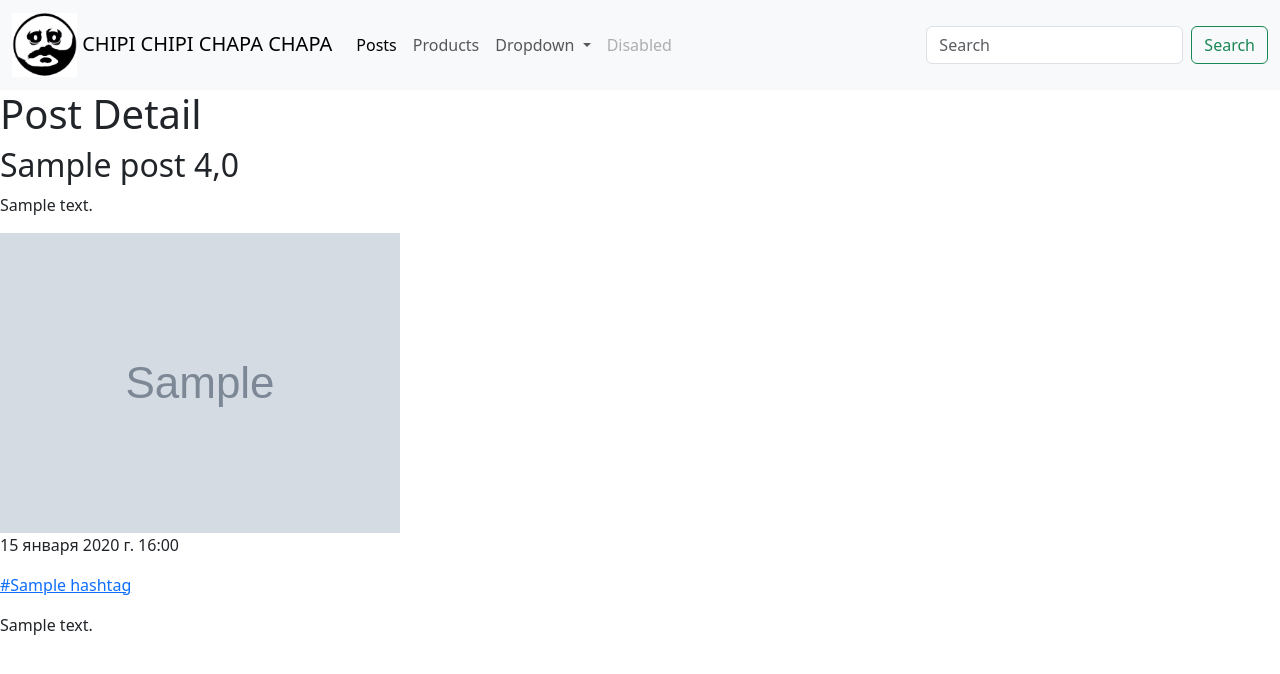
After one commit to MapcTheSpear/YOUCANTHURTMEJACK, a Django app: page /posts/1/ in a window 1280 px wide. The commit adds this page. Shown: the top 674 px of the page. Run offline with Django 4.2, Linux system fonts and the light colour scheme; tables that the repository leaves empty hold one stand-in row (values such as "Sample post"); grey boxes marked "Sample" are stand-in pictures.

Commit message:
HW#4, lesson#4

```diff
--- a/blog/urls.py
+++ b/blog/urls.py
@@ -4,10 +4,12 @@ urls.py - файл маршрутизатор для Django
 from django.contrib import admin
 from django.urls import path
 from django.urls import reverse
+from django.conf.urls.static import static
+from django.conf import settings
 
 from post.views import (main_view, current_date_view, goodbye_view,
                         post_list_view, products_view, hashtag_list_view,
-                        category_list_view,)
+                        category_list_view, post_detail_view, product_detail_view)
 
 urlpatterns = [
     path('admin/', admin.site.urls),
@@ -17,5 +19,8 @@ urlpatterns = [
     path('posts/', post_list_view),
     path('products/', products_view),
     path('hashtags/', hashtag_list_view),
-    path('category/', category_list_view)
+    path('category/', category_list_view),
+    path('posts/<int:post_id>/', post_detail_view),
+    path('products/<int:product_id>/', product_detail_view)
 ]
+urlpatterns += static(settings.MEDIA_URL, document_root=settings.MEDIA_ROOT)
--- a/post/admin.py
+++ b/post/admin.py
@@ -3,8 +3,9 @@ admin.py - для настроек административного сайта
 """
 
 from django.contrib import admin
+
 from post.models import (Post, Products, Comments,
-                         Hashtag, Category)
+                         Hashtag, Category, Reveiew)
 
 @admin.register(Post)
 class PostAdmin(admin.ModelAdmin):
@@ -18,3 +19,4 @@ admin.site.register(Products)
 admin.site.register(Comments)
 admin.site.register(Hashtag)
 admin.site.register(Category)
+admin.site.register(Reveiew)
--- a/post/models.py
+++ b/post/models.py
@@ -78,7 +78,7 @@ class Category(BaseModel):
 
 
 class Products(BaseModel):
-    image = models.ImageField(upload_to='posts/media', null=True, blank=False)
+    image = models.ImageField(upload_to='posts/', null=True, blank=False)
     title = models.CharField(max_length=100)
     description = models.TextField(null=True, blank=True)
     price = models.FloatField(default=0)
@@ -132,3 +132,21 @@ class Comments(BaseModel):
         db_table = 'comments'
         verbose_name = 'Комментарий'
         verbose_name_plural = 'Комментарии'
+
+
+class Reveiew(BaseModel):
+    product = models.ForeignKey(
+        "post.Products",
+        on_delete=models.CASCADE,
+        verbose_name='Продукт',
+        related_name='reviews'
+    )
+    text = models.TextField(null=True, blank=True)
+
+    def __str__(self):
+        return f'{self.text}'
+
+    class Meta:
+        db_table = 'reviews'
+        verbose_name = 'Отзыв'
+        verbose_name_plural = 'Отзывы'
--- a/post/views.py
+++ b/post/views.py
@@ -34,6 +34,23 @@ def post_list_view(request):
         return render(request, 'post/list.html', context=context)
 
 
+def post_detail_view(request, post_id):
+    if request.method == "GET":
+        try:
+            post = Post.objects.get(id=post_id)
+        except Post.DoesNotExist:
+            return HttpResponse('404 not found')
+
+        context = {
+            'post': post
+        }
+        return render(
+            request,
+            'post/detail.html',
+            context=context
+        )
+
+
 def hashtag_list_view(reqeust):
     if reqeust.method == 'GET':
         hashtags = Hashtag.objects.all()
@@ -57,6 +74,23 @@ def products_view(request):
         return render(request, 'product/products.html', context=context)
 
 
+def product_detail_view(request, product_id):
+    if request.method == 'GET':
+        try:
+            product = Products.objects.get(id=product_id)
+        except Products.DoesNotExist:
+            return HttpResponse('404 not found')
+
+        context = {
+            'product': product
+        }
+        return render(
+            request,
+            'product/detail.html',
+            context=context
+        )
+
+
 def category_list_view(request):
     if request.method == 'GET':
         categories = Category.objects.all()
@@ -65,4 +99,6 @@ def category_list_view(request):
         }
         return render(request, 'category/category.html', context=context)
 
+
+
 # Create your views here.
--- a/templates/category/category.html
+++ b/templates/category/category.html
@@ -3,9 +3,9 @@
 {% block content %}
 
     {% for category in categories %}
-        <a href = "">
+        <a href = "" class="btn btn-primary">
         <p>
-            #{{ category.type }}
+            {{ category.type }}
         </p>
     </a>
     <br>
--- a/templates/index.html
+++ b/templates/index.html
@@ -1,3 +1,4 @@
+{% load static %}
 <!DOCTYPE html>
 <html lang="eng">
 <head>
@@ -6,12 +7,15 @@
     <link rel="stylesheet" href="https://cdn.jsdelivr.net/npm/bootstrap@5.3.2/dist/css/bootstrap.min.css" integrity="sha384-T3c6CoIi6uLrA9TneNEoa7RxnatzjcDSCmG1MXxSR1GAsXEV/Dwwykc2MPK8M2HN" crossorigin="anonymous">
     <script src="https://cdn.jsdelivr.net/npm/bootstrap@5.3.2/dist/js/bootstrap.min.js" integrity="sha384-BBtl+eGJRgqQAUMxJ7pMwbEyER4l1g+O15P+16Ep7Q9Q+zqX6gSbd85u4mG4QzX+" crossorigin="anonymous"></script>
     <script src="https://cdn.jsdelivr.net/npm/bootstrap@5.3.2/dist/js/bootstrap.bundle.min.js" integrity="sha384-C6RzsynM9kWDrMNeT87bh95OGNyZPhcTNXj1NW7RuBCsyN/o0jlpcV8Qyq46cDfL" crossorigin="anonymous"></script>
-    <title>HelloPage</title>
+    <title>HomePage</title>
 </head>
 <body>
    <nav class="navbar navbar-expand-lg bg-body-tertiary">
   <div class="container-fluid">
-    <a class="navbar-brand" href="">CHIPI CHIPI CHAPA CHAPA</a>
+
+    <a class="navbar-brand" href="">
+        <img width="65" src="{% static 'logo.jpg' %}">
+        CHIPI CHIPI CHAPA CHAPA </a>
     <button class="navbar-toggler" type="button" data-bs-toggle="collapse" data-bs-target="#navbarSupportedContent" aria-controls="navbarSupportedContent" aria-expanded="false" aria-label="Toggle navigation">
       <span class="navbar-toggler-icon"></span>
     </button>
--- /dev/null
+++ b/templates/post/detail.html
@@ -0,0 +1,27 @@
+{% extends 'index.html' %}
+
+{% block content %}
+
+    <h1>Post Detail</h1>
+    <h2>{{ post.title }} {{ post.rate }}</h2>
+
+    <p>{{ post.text }}</p>
+
+    <img src="/media/{{ post.image }}">
+
+    <p>{{ post.created_at }}</p>
+
+    {% for hashtag in post.hashtags.all %}
+        <a href="#">
+            <p>
+                #{{ hashtag.name }}
+            </p>
+        </a>
+    {% endfor %}
+
+    {% for comment in post.comments.all %}
+        <p>
+        {{ comment.text }}
+        </p>
+    {% endfor %}
+{% endblock %}
--- a/templates/post/list.html
+++ b/templates/post/list.html
@@ -5,7 +5,7 @@
 
 {% for post in posts %}
     <div class="card" style="width: 18rem;">
-        <img src="{{ post.image }}" class="card-img-top" alt="...">
+        <img src="/media/{{ post.image }}" class="card-img-top" alt="...">
         <div class="card-body">
             <h5 class="card-title"> {{ post.title }} {{ post.rate }} </h5>
             <p class="card-text">{{ post.text }}.</p>
@@ -17,7 +17,7 @@
                     </p>
                 </a>
             {% endfor %}
-            <a href="#" class="btn btn-primary">SHOW ME MORE</a>
+            <a href="/posts/{{ post.id }}" class="btn btn-primary">SHOW ME MORE</a>
   </div>
 </div>
 {% endfor %}
```
Also changed, not shown: blog/settings.py (+7 -0 lines), templates/product/detail.html (added, +28 -0 lines), templates/product/products.html (+9 -2 lines), static/logo.jpg (added), 1 other file.
